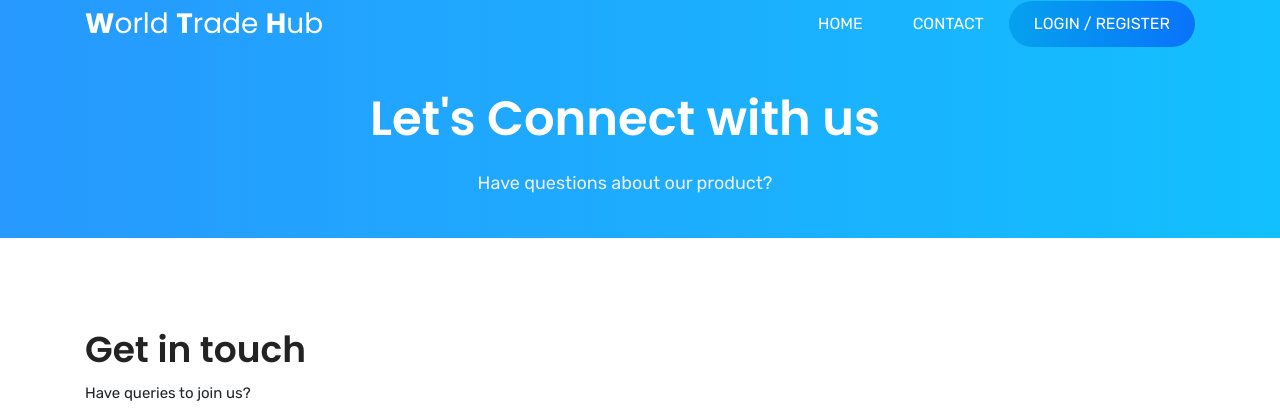
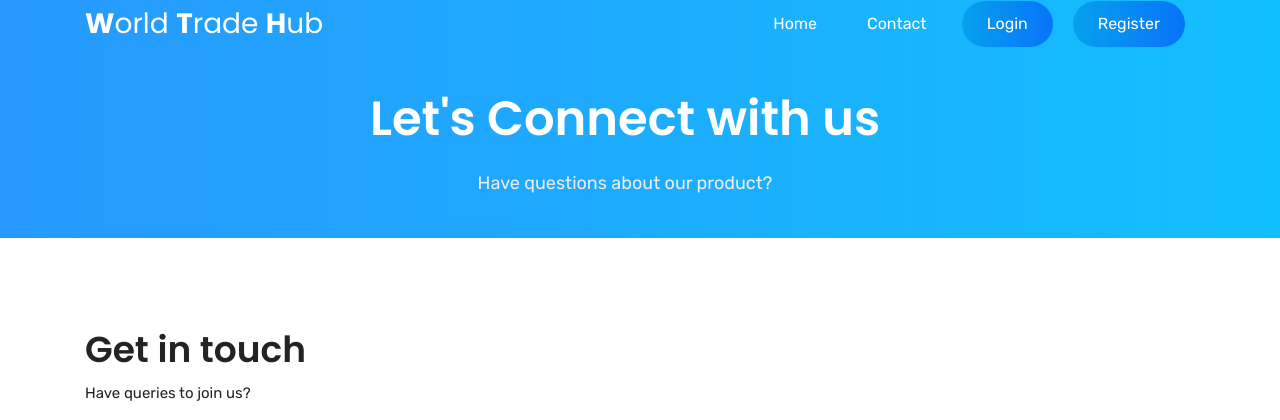
Before and after one commit to AmreshVs/worldtradehub, a PHP site: page /contact.php in a window 1280 px wide. Shown: the top 420 px of the page. Run offline with PHP 8.4, Linux system fonts and the light colour scheme; some libraries are stand-ins or nearby versions.

Commit message:
Added Links based on type

```diff
--- a/css/style.css
+++ b/css/style.css
@@ -359,7 +359,7 @@ h5.subtitle {
 
 .site-navigation .navbar-nav a,
 .trans-navigation .navbar-nav a {
-  text-transform: uppercase;
+  /* text-transform: uppercase; */
 }
 
 .site-navigation .navbar-nav a.active,
@@ -1439,6 +1439,30 @@ div.wh-widget-send-button-wrapper.wh-widget-right div.wh-widget-send-button-wrap
   width: 100%;
   border-radius: 10px;
 }
+
+/* Dropdown Content (Hidden by Default) */
+.dropdown-content {
+  visibility: hidden;
+  position: absolute;
+  background-color: #FFF;
+  min-width: 160px;
+  box-shadow: 0px 8px 16px 0px rgba(0,0,0,0.2);
+  z-index: 1;
+  transition: all .3s;
+  border-radius: 5px;
+}
+
+.dropdown-content a {
+  color: black !important;
+  padding: 12px 16px;
+  text-decoration: none;
+  display: block;
+  border-radius: 5px;
+}
+
+.dropdown-content a:hover {background-color: #eee; transition: all .3s;}
+.dropdown:hover .dropdown-content {visibility: visible; transition: all .3s;}
+
 
 /*-------------------------------
  RESPONSIVE LAYOUT
@@ -2094,6 +2118,7 @@ h5.event-title {
   border-radius: 40px;
   padding: 10px 25px !important;
   color: #FFF !important;
+  margin: 0px 10px;
 }
 
 .grad-2-still{
--- a/nav.php
+++ b/nav.php
@@ -1,3 +1,9 @@
+<?php
+  if(isset($_REQUEST['type'])){
+    $type = $_REQUEST['type'];
+  }
+?>
+
 <nav class="navbar navbar-expand-lg fixed-top trans-navigation">
   <div class="container">
     <a class="navbar-brand" href="/">
@@ -20,8 +26,37 @@
           <a class="nav-link smoth-scroll" href="/contact">Contact</a>
         </li>
         <li class="nav-item">
-          <a class="nav-link smoth-scroll grad-1 ebutton" href="http://app.worldtradehub.in">Login / Register</a>
+          <a class="nav-link smoth-scroll grad-1 ebutton" href="http://app.worldtradehub.in/login">Login</a>
         </li>
+        <?php
+        if(!isset($_REQUEST['type'])){
+        ?>
+        <li class="dropdown nav-item">
+          <div class="nav-link grad-1 ebutton">
+            Register
+          </div>
+          <div class="dropdown-content p-2">
+            <a class="smoth-scroll" href="http://app.worldtradehub.in/register/exhibitor">Exhibitor</a>
+            <a class="smoth-scroll" href="http://app.worldtradehub.in/register/visitor">Visitor</a>
+          </div>
+        </li>
+        <?php
+        }
+        if(isset($_REQUEST['type']) && $type === 'v'){
+        ?>
+        <li class="nav-item">
+          <a class="nav-link smoth-scroll grad-1 ebutton" href="http://app.worldtradehub.in/register/visitor">Register</a>
+        </li>
+        <?php
+        }
+        if(isset($_REQUEST['type']) && $type === 'e'){
+        ?>
+        <li class="nav-item">
+          <a class="nav-link smoth-scroll grad-1 ebutton" href="http://app.worldtradehub.in/register/exhibitor">Register</a>
+        </li>
+        <?php
+        }
+        ?>
       </ul>
     </div>
   </div>
```
Also changed, not shown: events.php (+26 -3 lines).
